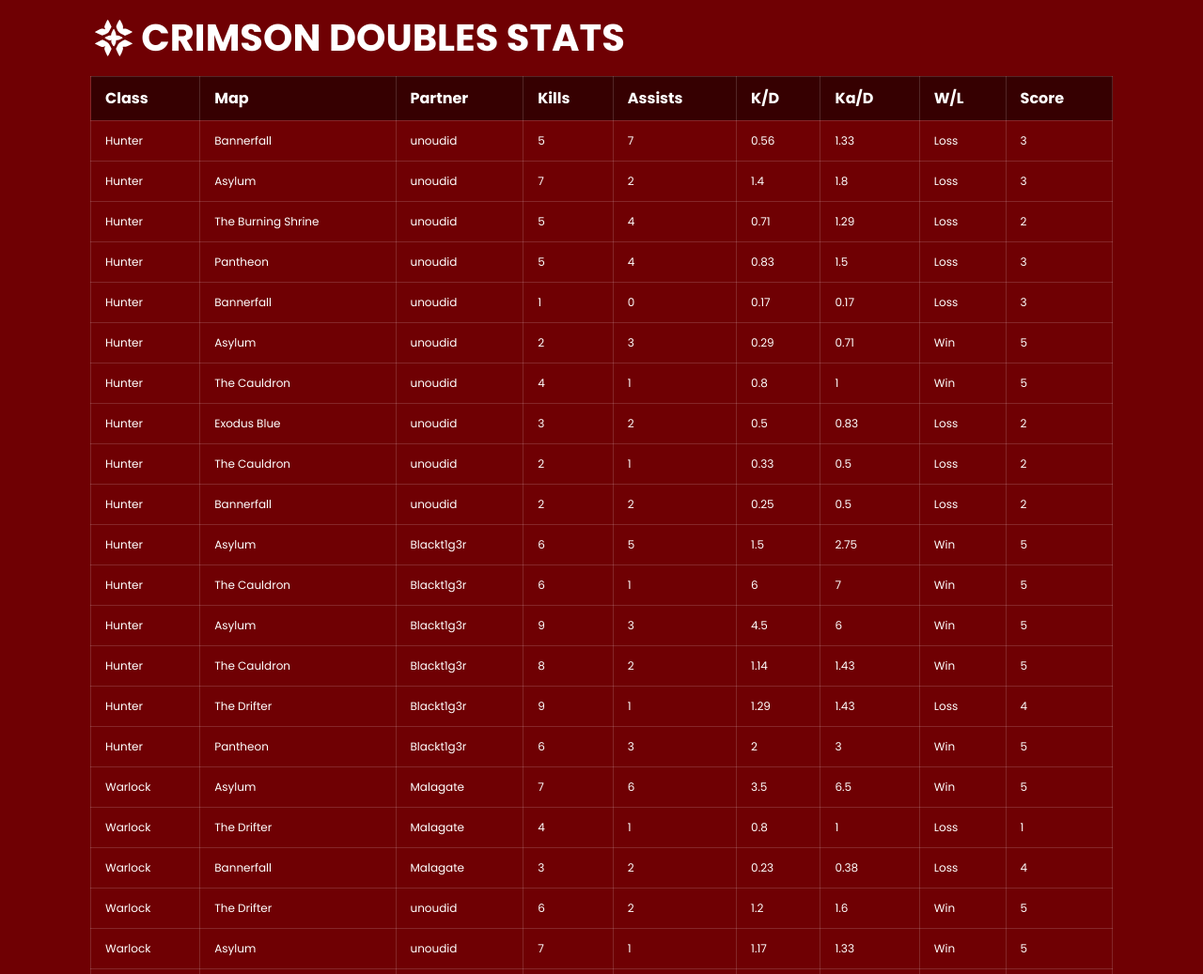
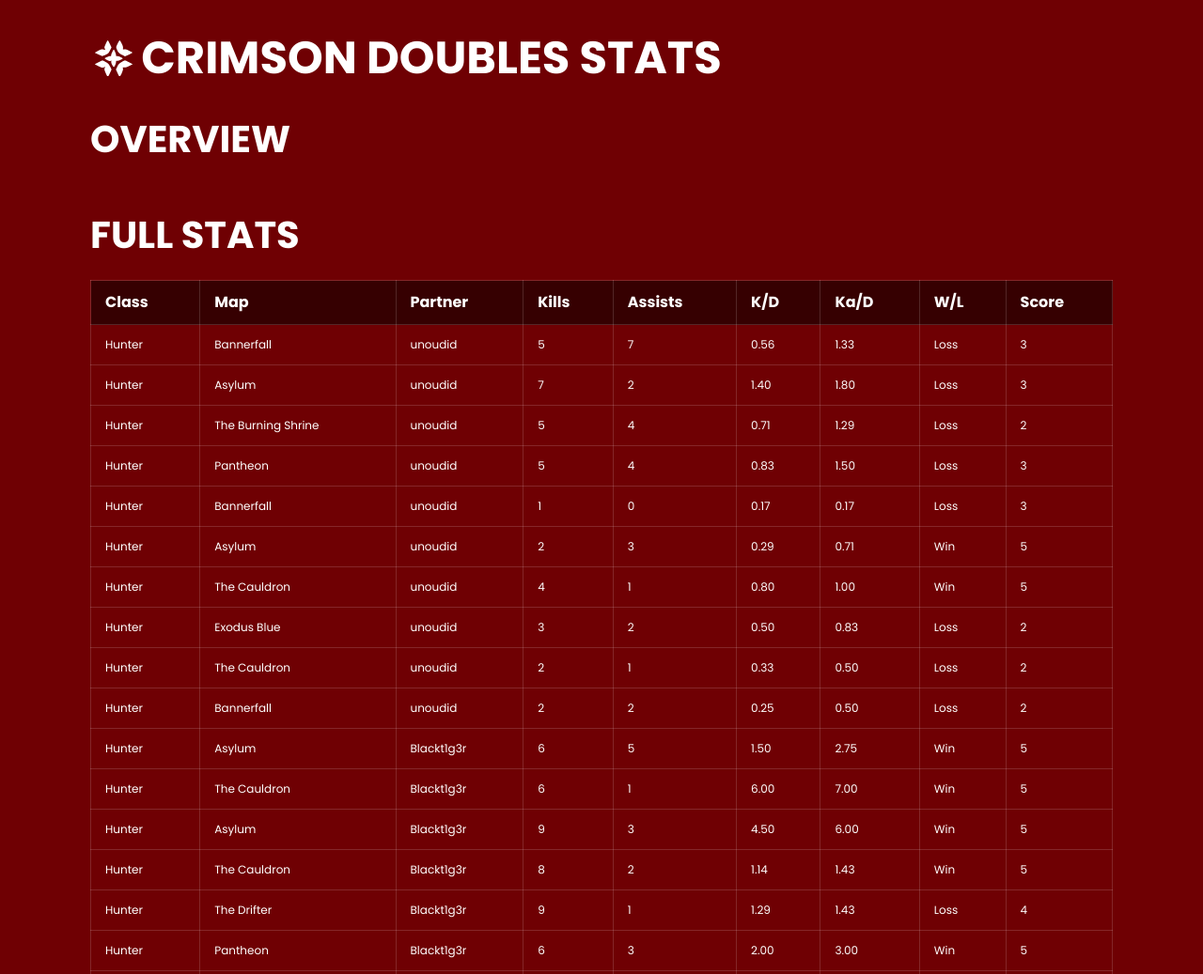
Before and after one commit to kyleshevlin/crimsondoubles, a website: page index.html in a window 1280 px wide. Shown: the top 1037 px of the page at 94% size. Drawn offline with nearby package versions, Linux system fonts and the light colour scheme.

Commit message:
add styles, organize, and create a reusable table pattern

```diff
--- a/index.html
+++ b/index.html
@@ -23,7 +23,15 @@
   </header>
 
   <div class="container">
-    <div class="display js-display"></div>
+    <section class="overview">
+      <h2 class="overview-heading">Overview</h2>
+      <div class="overview-display js-overview-display"></div>
+    </section>
+
+    <section class="full_stats">
+      <h2 class="full_stats-heading">Full Stats</h2>
+      <div class="full_stats-display js-full-stats-display"></div>
+    </section>
   </div>
 
   <footer class="footer">
--- a/js/data_processes.js
+++ b/js/data_processes.js
@@ -173,12 +173,14 @@ function _killDeathRatio(data) {
 // Kill+Assist/Death Ratios
 function _killAssistDeathRatio(data) {
   var kADRatios = [];
+
   data.forEach(function(d) {
     kADRatios.push({
       x: d.id,
       y: killAssistDeathRatio(d.kills, d.assists, d.deaths)
     });
   });
+
   return kADRatios;
 }
 
--- a/js/helpers.js
+++ b/js/helpers.js
@@ -18,5 +18,5 @@ function killAssistDeathRatio(kills, assists, deaths) {
 // Kill/Game Ratio
 function killGameRatio(kills, games) {
   games = games == 0 ? 1 : games;
-  return parseFloat((kills / games).toFixes(2));
+  return parseFloat((kills / games).toFixed(2));
 }
--- a/js/main.js
+++ b/js/main.js
@@ -1,43 +1,66 @@
 d3.json('matches.json', function(err, matches) {
   var data = matches.matches;
-  var display = d3.select('.js-display');
+  var overviewDisplay = d3.select('.js-overview-display')
+  var fullStatsDisplay = d3.select('.js-full-stats-display');
 
-  // Table
-  var tdiv = display.append('div').classed('table-wrap', true);
-  var table = d3.chart.table();
-  table.data(data);
-  table(tdiv);
+  // Overview Table
+  var overviewDiv = overviewDisplay.append('div').classed('overview-table-wrap', true);
+  var overviewTable = d3.chart.table();
+  overviewTable
+    .data(data)
+    .columns([])
+    .dataFunctions({})
+  overviewTable(overviewDiv);
+
+  // Full Stats Table
+  var fullStatsDiv = fullStatsDisplay.append('div').classed('full_stats-table-wrap', true);
+  var fullStatsTable = d3.chart.table();
+  fullStatsTable
+    .data(data)
+    .columns(['Class','Map','Partner','Kills','Assists','K/D','Ka/D','W/L','Score'])
+    .dataFunctions({
+      0: function(d) { return d.class; },
+      1: function(d) { return d.map; },
+      2: function(d) { return d.partner; },
+      3: function(d) { return d.kills; },
+      4: function(d) { return d.assists; },
+      5: function(d) { return killDeathRatio(d.kills, d.deaths).toFixed(2); },
+      6: function(d) { return killAssistDeathRatio(d.kills, d.assists, d.deaths).toFixed(2); },
+      7: function(d) { return d.score == 5 ? 'Win' : 'Loss'; },
+      8: function(d) { return d.score; }
+    })
+  fullStatsTable(fullStatsDiv);
 
   // Wins Losses Pie Chart
-  var winsLossesGroup = display.append('div').classed('pie-wrap', true);
+  var winsLossesGroup = fullStatsDisplay.append('div').classed('pie-wrap', true);
   var winsLossesPie = d3.chart.pie()
     .data(_winsLosses(data))
     .title('Wins & Losses')
   winsLossesPie(winsLossesGroup);
 
   // Matches Per Class Pie Chart
-  var matchesPerClassGroup = display.append('div').classed('pie-wrap', true)
+  var matchesPerClassGroup = fullStatsDisplay.append('div').classed('pie-wrap', true)
   var matchesPerClassPie = d3.chart.pie()
     .data(_matchesPerClass(data))
     .title('Matches/Class')
   matchesPerClassPie(matchesPerClassGroup);
 
   // Matches Per Partner Pie Chart
-  var matchesPerPartnerGroup = display.append('div').classed('pie-wrap', true);
+  var matchesPerPartnerGroup = fullStatsDisplay.append('div').classed('pie-wrap', true);
   var matchesPerPartnerPie = d3.chart.pie()
     .data(_matchesPerPartner(data))
     .title('Matches/Partner')
   matchesPerPartnerPie(matchesPerPartnerGroup);
 
   // Matches Per Map Pie chart
-  var matchesPerMapGroup = display.append('div').classed('pie-wrap', true);
+  var matchesPerMapGroup = fullStatsDisplay.append('div').classed('pie-wrap', true);
   var matchesPerMapPie = d3.chart.pie()
     .data(_matchesPerMap(data))
     .title('Matches/Map')
   matchesPerMapPie(matchesPerMapGroup);
 
   // Kills Line Chart
-  var killsGroup = display.append('div').classed('lines-wrap', true);
+  var killsGroup = fullStatsDisplay.append('div').classed('lines-wrap', true);
   var killLines = d3.chart.lines()
     .data(_kills(data))
     .xExtent(d3.extent(data, function(d) { return d.id; }))
@@ -45,7 +68,7 @@ d3.json('matches.json', function(err, matches) {
   killLines(killsGroup);
 
   // Assists Line Chart
-  var assistsGroup = display.append('div').classed('lines-wrap', true);
+  var assistsGroup = fullStatsDisplay.append('div').classed('lines-wrap', true);
   var assistsLines = d3.chart.lines()
     .data(_assists(data))
     .xExtent(d3.extent(data, function(d) { return d.id; }))
@@ -53,7 +76,7 @@ d3.json('matches.json', function(err, matches) {
   assistsLines(assistsGroup);
 
   // Deaths Line Chart
-  var deathsGroup = display.append('div').classed('lines-wrap', true);
+  var deathsGroup = fullStatsDisplay.append('div').classed('lines-wrap', true);
   var deathsLines = d3.chart.lines()
     .data(_deaths(data))
     .xExtent(d3.extent(data, function(d) { return d.id; }))
@@ -61,7 +84,7 @@ d3.json('matches.json', function(err, matches) {
   deathsLines(deathsGroup);
 
   // Kill/Death Ratio Line Chart
-  var killDeathsGroup = display.append('div').classed('lines-wrap', true);
+  var killDeathsGroup = fullStatsDisplay.append('div').classed('lines-wrap', true);
   var killDeathsLines = d3.chart.lines()
     .data(_killDeathRatio(data))
     .xExtent(d3.extent(data, function(d) { return d.id; }))
@@ -69,7 +92,7 @@ d3.json('matches.json', function(err, matches) {
   killDeathsLines(killDeathsGroup);
 
   // Kill+Assists/Death Ratio Line Chart
-  var killAssistDeathsGroup = display.append('div').classed('lines-wrap', true);
+  var killAssistDeathsGroup = fullStatsDisplay.append('div').classed('lines-wrap', true);
   var killAssistDeathsLines = d3.chart.lines()
     .data(_killAssistDeathRatio(data))
     .xExtent(d3.extent(data, function(d) { return d.id; }))
@@ -77,7 +100,7 @@ d3.json('matches.json', function(err, matches) {
   killAssistDeathsLines(killAssistDeathsGroup);
 
   // Scores
-  var scoresGroup = display.append('div').classed('lines-wrap', true)
+  var scoresGroup = fullStatsDisplay.append('div').classed('lines-wrap', true)
   var scoresLines = d3.chart.lines()
     .data(_scores(data))
     .xExtent(d3.extent(data, function(d) { return d.id; }))
--- a/js/table.js
+++ b/js/table.js
@@ -4,22 +4,13 @@ if (!d3.chart) {
 
 d3.chart.table = function() {
   var div,
-      data;
+      data,
+      columns = [],
+      dataFunctions = {};
 
   function chart(container) {
     div = container;
     var table = container.append('table');
-    var thead = table.append('thead').append('tr');
-    thead.append('th').text('Class')
-    thead.append('th').text('Map')
-    thead.append('th').text('Partner')
-    thead.append('th').text('Kills')
-    thead.append('th').text('Assists')
-    thead.append('th').text('K/D')
-    thead.append('th').text('Ka/D')
-    thead.append('th').text('W/L')
-    thead.append('th').text('Score')
-
     update();
   }
 
@@ -27,24 +18,20 @@ d3.chart.table = function() {
 
   function update() {
     var table = div.select('table');
+
+    var thead = table.append('thead').append('tr');
+    columns.forEach(function(column) {
+      thead.append('th').text(column);
+    });
+
     var rows = table.selectAll('tr.row')
       .data(data, function(d) { return d.id; })
 
     var rowsEnter = rows.enter().append('tr').classed('row', true);
 
-    rowsEnter.append('td').text(function(d) { return d.class; })
-    rowsEnter.append('td').text(function(d) { return d.map; })
-    rowsEnter.append('td').text(function(d) { return d.partner; })
-    rowsEnter.append('td').text(function(d) { return d.kills; })
-    rowsEnter.append('td').text(function(d) { return d.assists; })
-    rowsEnter.append('td').text(function(d) {
-      return killDeathRatio(d.kills, d.deaths);
-    })
-    rowsEnter.append('td').text(function(d) {
-      return killAssistDeathRatio(d.kills, d.assists, d.deaths);
-    })
-    rowsEnter.append('td').text(function(d) { return d.score == 5 ? 'Win' : 'Loss'; })
-    rowsEnter.append('td').text(function(d) { return d.score; })
+    for (var i = 0; i < columns.length; i++) {
+      rowsEnter.append('td').text(dataFunctions[i]);
+    }
   }
 
   chart.data = function(value) {
@@ -53,5 +40,17 @@ d3.chart.table = function() {
     return chart;
   }
 
+  chart.columns = function(value) {
+    if (!arguments.length) return columns;
+    columns = value;
+    return chart;
+  }
+
+  chart.dataFunctions = function(value) {
+    if (!arguments.length) return dataFunctions;
+    dataFunctions = value;
+    return chart;
+  }
+
   return chart;
 }
--- a/scss/base.scss
+++ b/scss/base.scss
@@ -1,10 +1,14 @@
-@import 'vendor/resormalize';
+@import
+  'vendors/resormalize',
+  'vendors/shevy/shevy'
+;
 
 @import
   'globals/functions',
   'globals/mixins',
   'globals/variables',
-  'globals/tags'
+  'globals/tags',
+  'globals/typography'
 ;
 
 @import
@@ -14,10 +18,8 @@
 ;
 
 @import
+  'blocks/overview',
+  'blocks/full_stats',
   'blocks/lines',
   'blocks/pies'
 ;
-
-.display {
-  @include clearfix;
-}
--- /dev/null
+++ b/scss/blocks/_full_stats.scss
@@ -0,0 +1,12 @@
+//////////////////////////////
+// Full Stats
+//////////////////////////////
+
+.full_stats {
+
+  &-heading {}
+
+  &-display {
+    @include clearfix;
+  }
+}
--- /dev/null
+++ b/scss/blocks/_overview.scss
@@ -0,0 +1,10 @@
+//////////////////////////////
+// Overview
+//////////////////////////////
+
+.overview {
+
+  &-heading {}
+
+  &-display {}
+}
--- a/scss/globals/_tags.scss
+++ b/scss/globals/_tags.scss
@@ -33,6 +33,10 @@ td,
 th {
   padding: 15px;
   border: 1px solid rgba(white, .15);
+
+  &.center {
+    text-align: center;
+  }
 }
 
 th {
--- /dev/null
+++ b/scss/globals/_typography.scss
@@ -0,0 +1,12 @@
+//////////////////////////////
+// Typography
+//////////////////////////////
+
+@include headings;
+@include paragraph;
+
+h1,
+h2 {
+  font-weight: 700;
+  text-transform: uppercase;
+}
--- a/scss/layouts/_footer.scss
+++ b/scss/layouts/_footer.scss
@@ -3,5 +3,6 @@
 //////////////////////////////
 
 .footer {
-  padding: 1em 0;
+  background: rgba(darken($c-crimson, 15%), .75);
+  padding: 2em 0;
 }
--- a/scss/layouts/_header.scss
+++ b/scss/layouts/_header.scss
@@ -3,7 +3,7 @@
 //////////////////////////////
 
 .header {
-  padding: 1em 0;
+  padding: 2em 0;
 
   &-logo,
   &-heading {
@@ -19,8 +19,6 @@
   }
 
   &-heading {
-    font-size: 40px;
-    font-weight: 700;
-    text-transform: uppercase;
+    margin-bottom: 0;
   }
 }
--- a/style.css
+++ b/style.css
@@ -442,6 +442,10 @@ th {
   padding: 15px;
   border: 1px solid rgba(255, 255, 255, 0.15);
 }
+td.center,
+th.center {
+  text-align: center;
+}
 
 th {
   font-weight: bold;
@@ -452,8 +456,56 @@ td {
   font-size: .75rem;
 }
 
+h1 {
+  font-size: 3em;
+  line-height: 1.25;
+  margin-bottom: 0.5em;
+}
+
+h2 {
+  font-size: 2.5em;
+  line-height: 1.2;
+  margin-bottom: 0.6em;
+}
+
+h3 {
+  font-size: 2em;
+  line-height: 1.125;
+  margin-bottom: 0.75em;
+}
+
+h4 {
+  font-size: 1.5em;
+  line-height: 1;
+  margin-bottom: 1em;
+}
+
+h5 {
+  font-size: 1.25em;
+  line-height: 1.2;
+  margin-bottom: 1.2em;
+}
+
+h6 {
+  font-size: 1em;
+  line-height: 1.5;
+  margin-bottom: 1.5em;
+}
+
+p {
+  font-size: 1em;
+  line-height: 1.5em;
+  margin-bottom: 1.5em;
+}
+
+h1,
+h2 {
+  font-weight: 700;
+  text-transform: uppercase;
+}
+
 .header {
-  padding: 1em 0;
+  padding: 2em 0;
 }
 .header-logo, .header-heading {
   display: inline-block;
@@ -466,19 +518,24 @@ td {
   padding: 5px;
 }
 .header-heading {
-  font-size: 40px;
-  font-weight: 700;
-  text-transform: uppercase;
+  margin-bottom: 0;
 }
 
 .footer {
-  padding: 1em 0;
+  background: rgba(35, 0, 1, 0.75);
+  padding: 2em 0;
 }
 
 .container {
   width: 85%;
   max-width: 1600px;
   margin: 0 auto;
+}
+
+.full_stats-display:after {
+  content: "";
+  display: table;
+  clear: both;
 }
 
 .lines-wrap {
@@ -514,9 +571,3 @@ td {
 .pie-wrap {
   float: left;
 }
-
-.display:after {
-  content: "";
-  display: table;
-  clear: both;
-}
```
Also changed, not shown: scss/vendors/shevy/_shevy.scss (added, +12 -0 lines), scss/vendors/shevy/_shevy_functions.scss (added, +22 -0 lines), scss/vendors/shevy/_shevy_mixins.scss (added, +123 -0 lines), scss/vendors/shevy/_shevy_variables.scss (added, +18 -0 lines), scss/vendors/_resormalize.scss (renamed from scss/vendor/_resormalize.scss).
